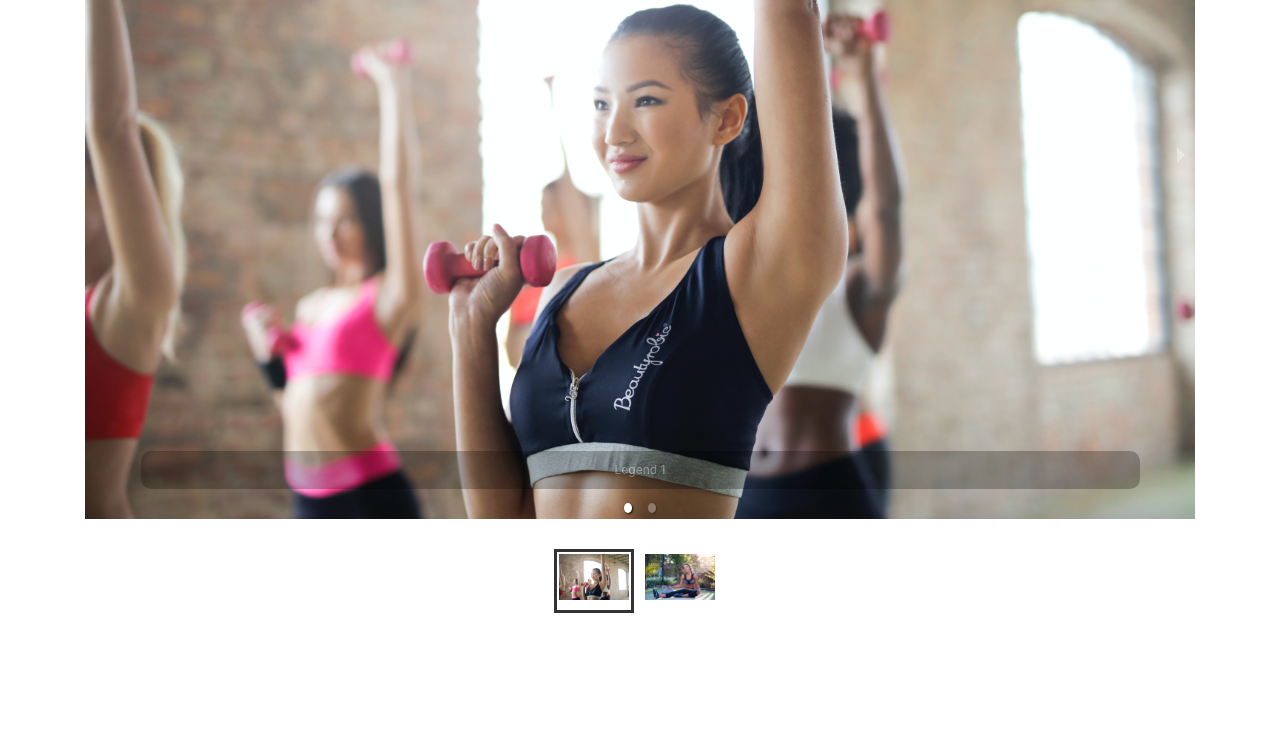
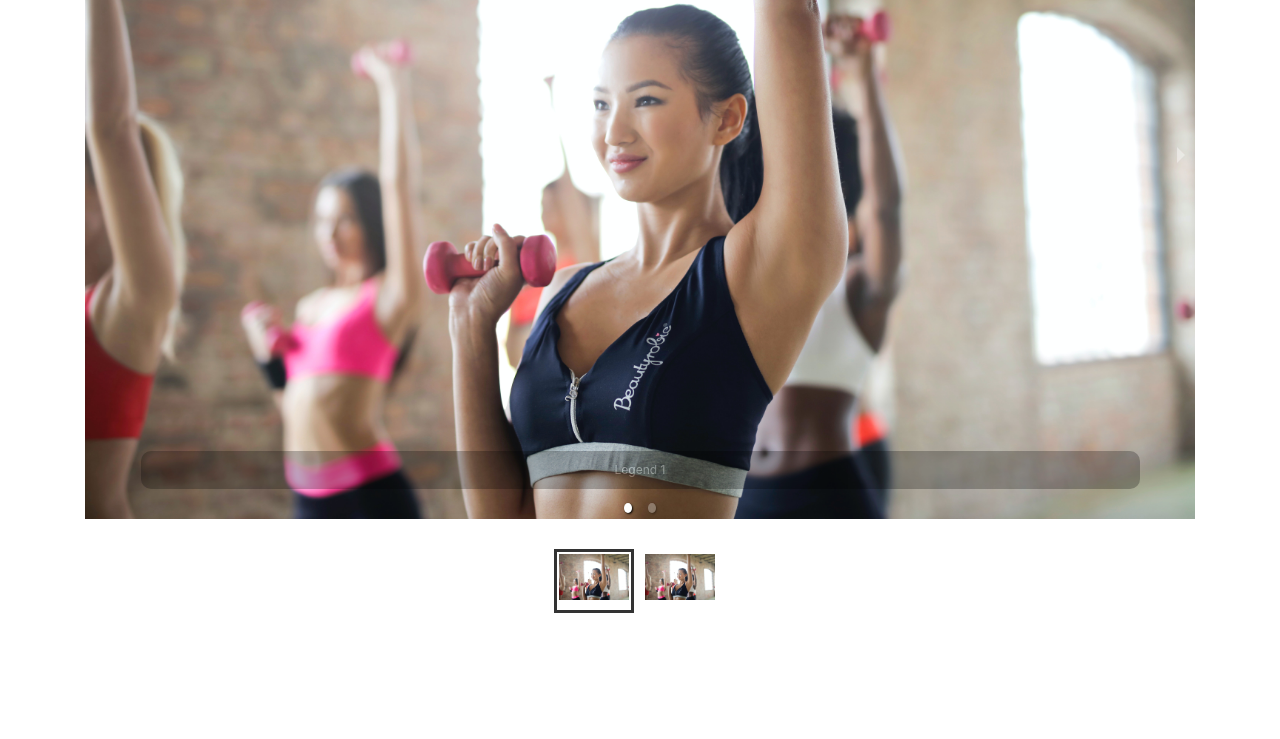
Before and after one commit to alphaseul/ryadcoach, a React (Create React App) app: page / in a window 1280 px wide. Shown: the part 1709-2448 px from the top of the page. Built offline with nearby package versions, Linux system fonts and the light colour scheme; the HTML template or start-up script is replaced by a standard one.

Commit message:
test server

```diff
--- a/src/components/Carousel.component.js
+++ b/src/components/Carousel.component.js
@@ -1,6 +1,5 @@
 import React, { Component } from "react";
 import img1 from "../page/img/img-1.jpg";
-import img2 from "../page/img/img-2.jpeg";
 import { Carousel } from "react-responsive-carousel";
 
 import "react-responsive-carousel/lib/styles/carousel.min.css";
@@ -14,7 +13,7 @@ class MyCarousel extends Component {
           <p className="legend">Legend 1</p>
         </div>
         <div>
-          <img src={img2} alt="" />
+          <img src={img1} alt="" />
           <p className="legend">Legend 2</p>
         </div>
       </Carousel>
```
Also changed, not shown: 1 other file (tests, documents, lock files or other folders).
